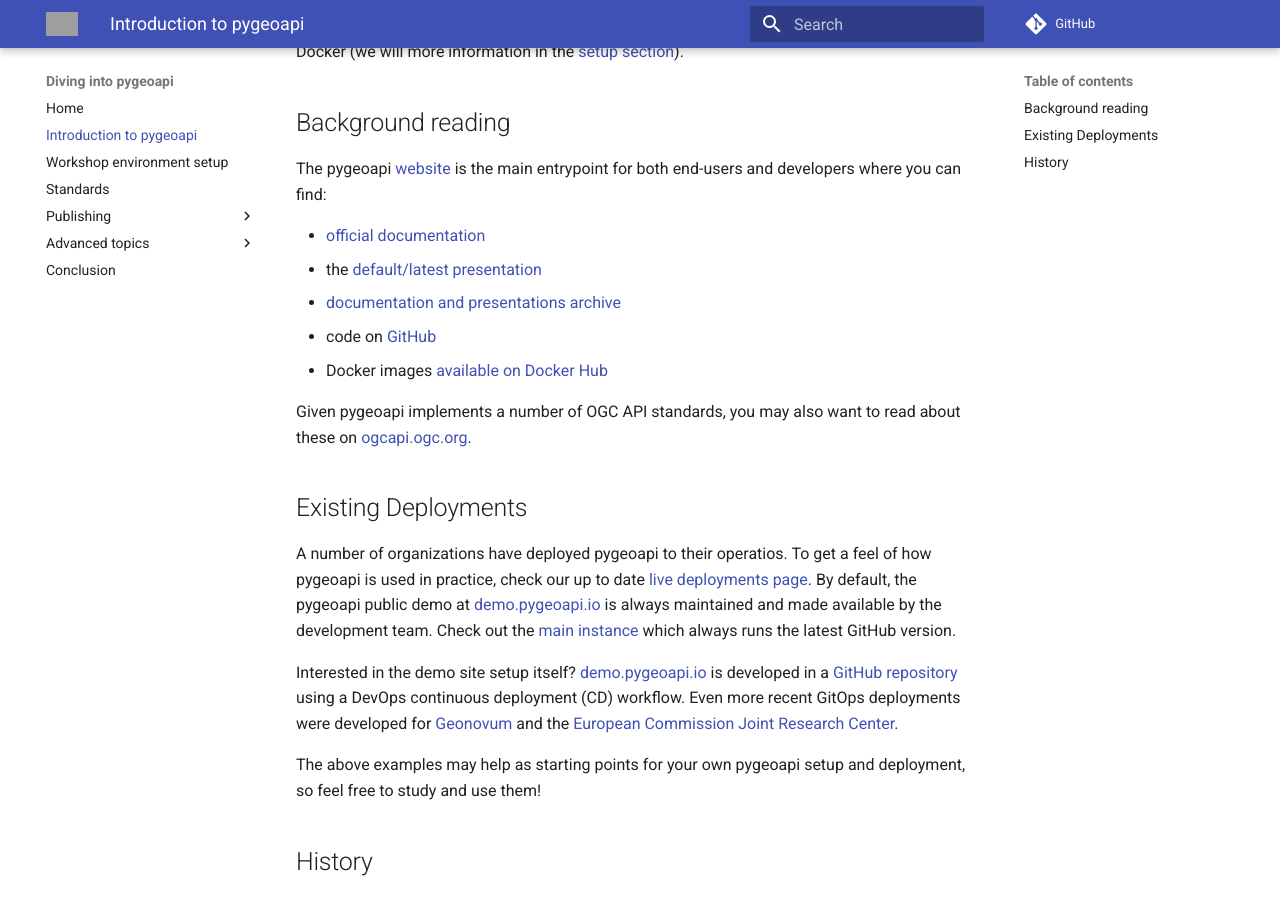
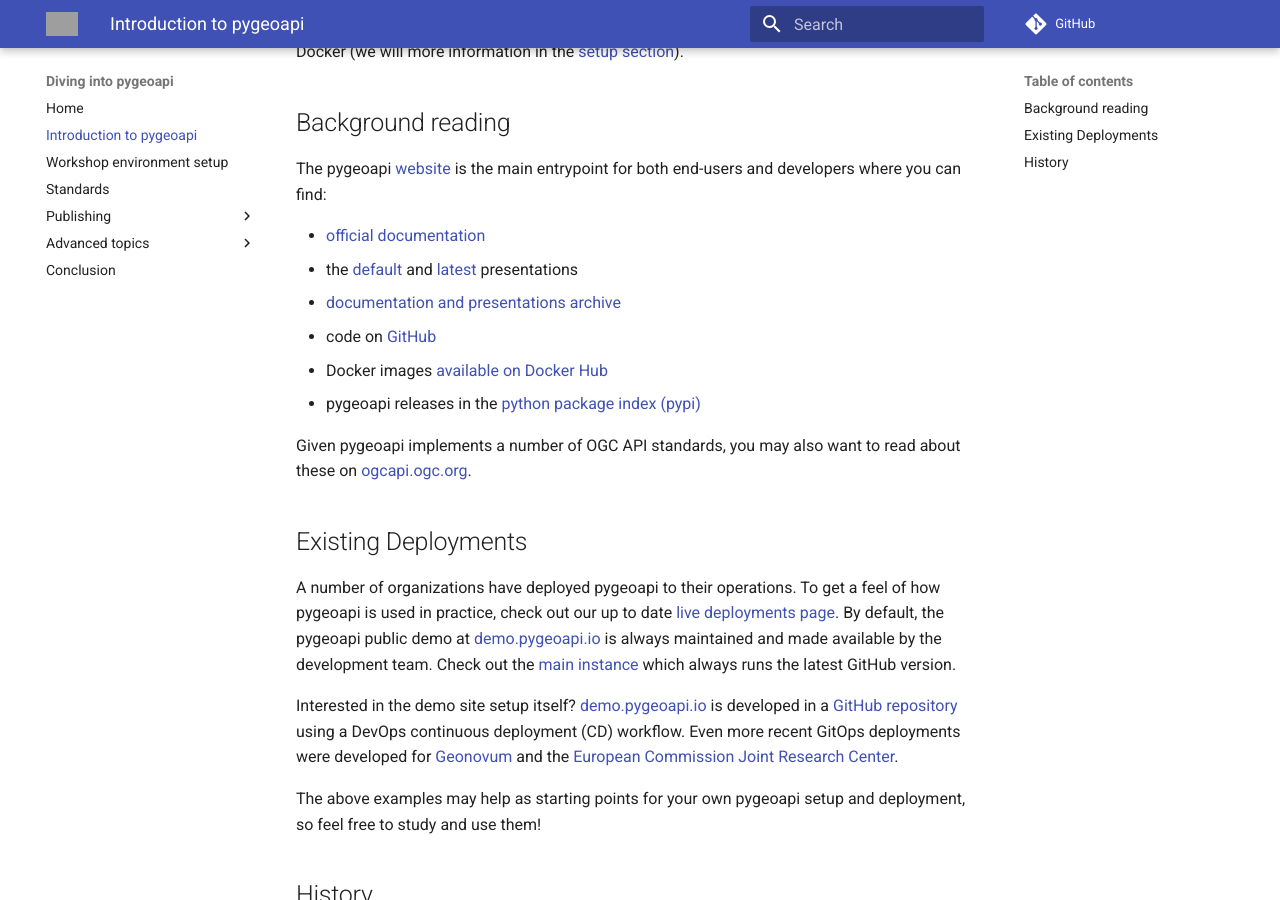
Before and after one commit to geopython/diving-into-pygeoapi, an MkDocs documentation site: the page built from workshop/content/docs/introduction.md, in a window 1280 px wide and 900 px high, scrolled down 377 px. Built offline with MkDocs 1.6.1 and Material for MkDocs 9.7.7, drawn with Linux system fonts in a browser that asks for light colours; comment, search, counter and statistics services are not loaded; grey boxes are pictures that could not be loaded.

```diff
--- a/workshop/content/docs/introduction.md
+++ b/workshop/content/docs/introduction.md
@@ -20,18 +20,19 @@ The pygeoapi [website](https://pygeoapi.io) is the main entrypoint for both end-
 where you can find:
 
 * [official documentation](https://docs.pygeoapi.io)
-* the [default/latest presentation](https://pygeoapi.io/presentations/default)
+* the [default](https://pygeoapi.io/presentations/default) and [latest](https://pygeoapi.io/presentations/foss4g2023) presentations
 * [documentation and presentations archive](https://pygeoapi.io/documentation)
 * code on [GitHub](https://github.com/geopython/pygeoapi)
 * Docker images [available on Docker Hub](https://hub.docker.com/r/geopython/pygeoapi)
+* pygeoapi releases in the [python package index (pypi)](https://pypi.org/project/pygeoapi/)
 
 Given pygeoapi implements a number of OGC API standards, you may also want to read about these
 on [ogcapi.ogc.org](https://ogcapi.ogc.org).
 
 ## Existing Deployments
 
-A number of organizations have deployed pygeoapi to their operatios. To get a feel of how pygeoapi
-is used in practice, check our up to date [live deployments page](https://github.com/geopython/pygeoapi/wiki/LiveDeployments). By
+A number of organizations have deployed pygeoapi to their operations. To get a feel of how pygeoapi
+is used in practice, check out our up to date [live deployments page](https://github.com/geopython/pygeoapi/wiki/LiveDeployments). By
 default, the pygeoapi public demo at [demo.pygeoapi.io](https://demo.pygeoapi.io) is always maintained
 and made available by the development team. Check out the [main instance](https://demo.pygeoapi.io/master) which
 always runs the latest GitHub version.
```
Also changed, not shown: workshop/content/docs/setup.md (+4 -3 lines), workshop/content/docs/standards.md (+5 -5 lines).
